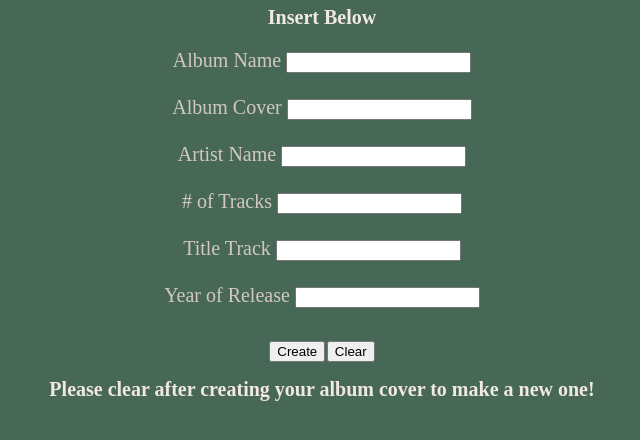
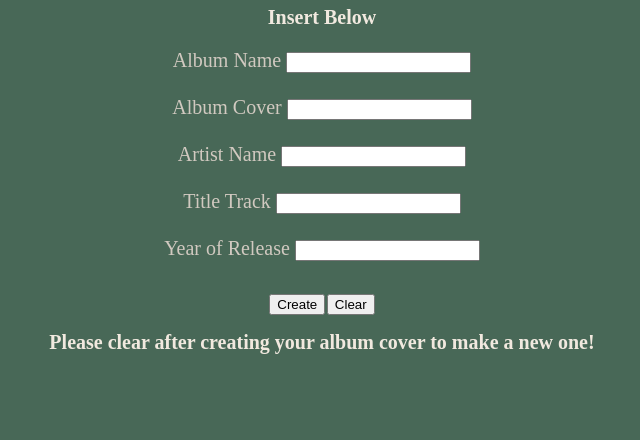
Before and after one commit to staten-island-tech/dom-manipulation-project-ericazlin, a plain HTML site: page index.html in a window 1280 px wide. Shown: the part 88-528 px from the top of the page, without its empty margins (318-958 px from the left). Drawn offline with Linux system fonts and the light colour scheme.

Commit message:
oops no #

```diff
--- a/index.html
+++ b/index.html
@@ -24,9 +24,6 @@
         <label for="name">Artist Name</label>
         <input type="text" class="input" id="artistName" name="artist"><br><br>
 
-        <label for="name"># of Tracks</label>
-        <input type="text" class="input" id="tracks" name="tracks"><br><br>
-
         <label for="name">Title Track</label>
         <input type="text" class="input" id="titleTrack" name="title"><br><br>
 
```
